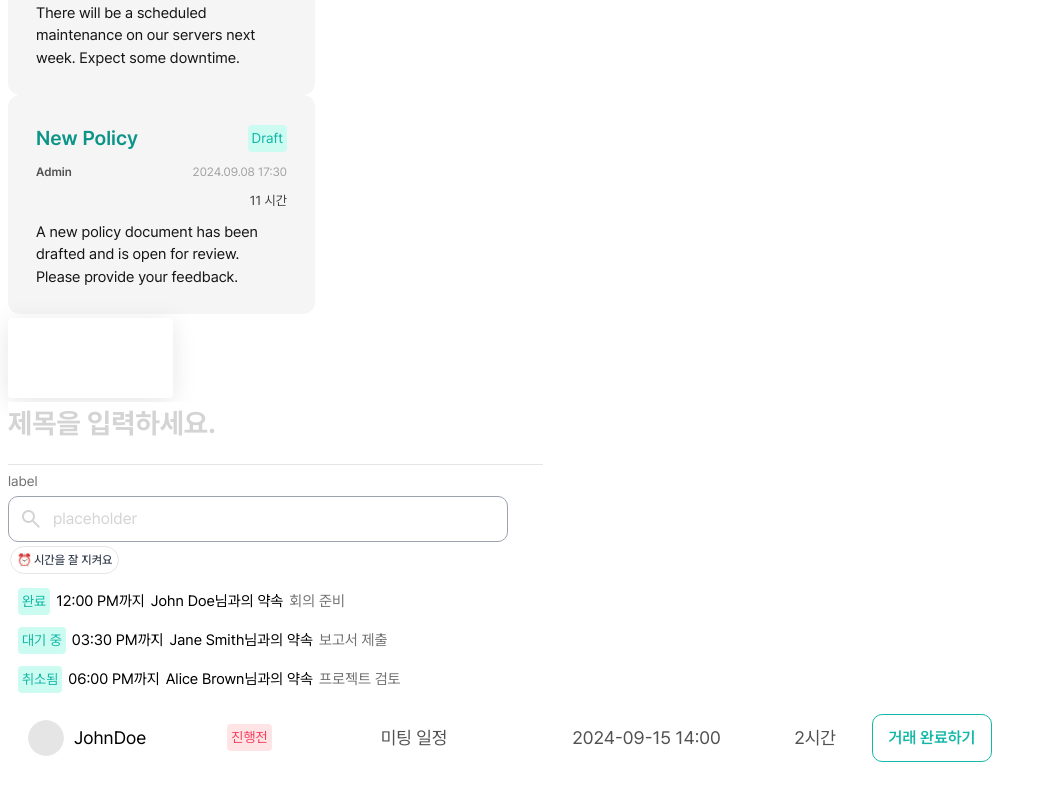
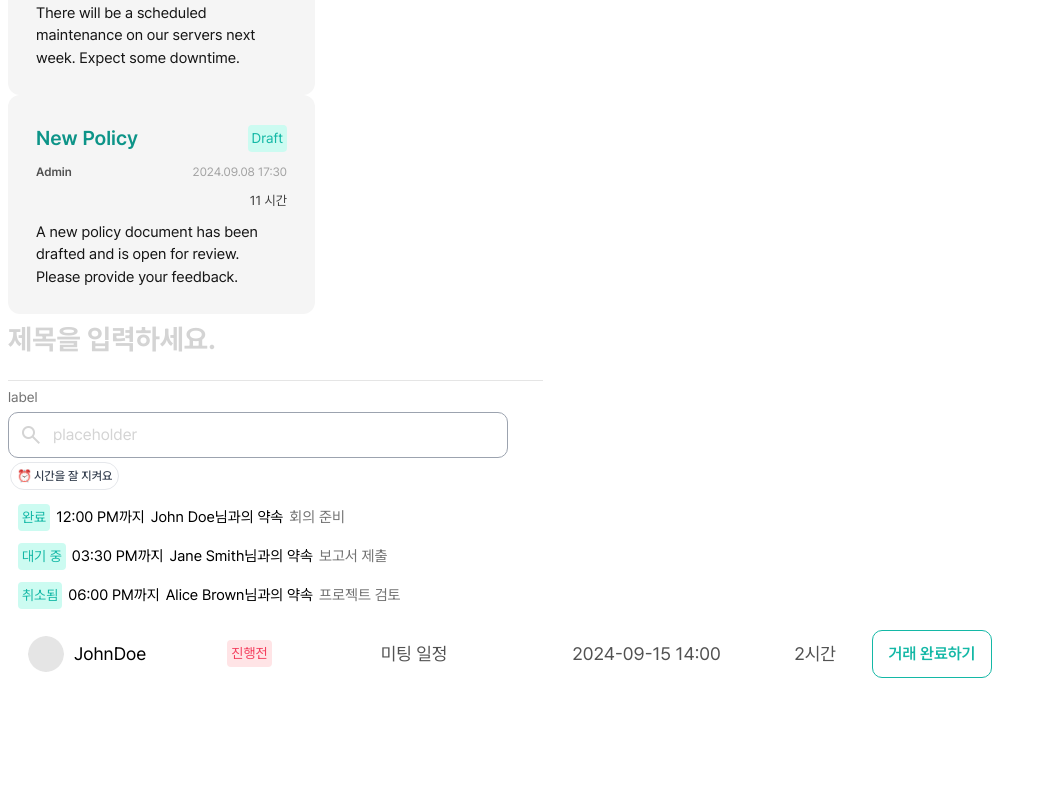
Before and after one commit to tikkle-a501/tikkle, a Next.js app in the folder front/tikkle/: page / in a window 1280 px wide. Shown: the part 866-1666 px from the top of the page, without its empty margins (0-1047 px from the left). After the commit the page ends 1598 px from the top, so only its background shows below. Built offline with nearby package versions, Linux system fonts and the light colour scheme.

Commit message:
fix: dropBox 삭제

```diff
--- a/front/tikkle/src/app/page.tsx
+++ b/front/tikkle/src/app/page.tsx
@@ -133,8 +133,6 @@ export default function Landing() {
         />
       ))}
 
-      <Dropbox items={["Option 1", "Option 2", "Option 3"]} />
-
       <div>
         <TitleInput placeholder="제목을 입력하세요." />
       </div>
```
